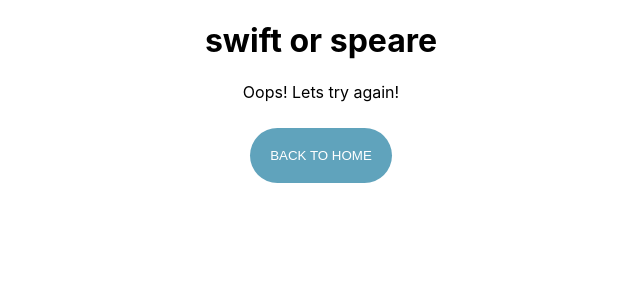
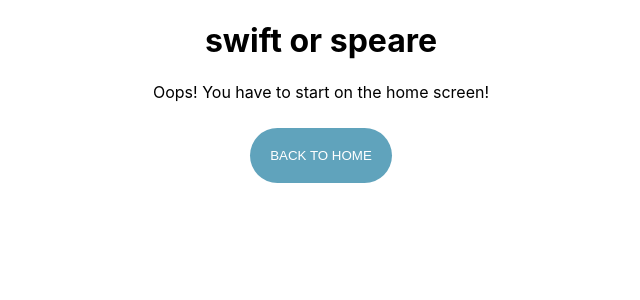
Before and after one commit to Ekaiman/swift-or-speare, a React (Create React App) app: page /game-begin in a window 1280 px wide. Shown: the top 300 px of the page, without its empty margins (319-959 px from the left). Built offline with nearby package versions, Linux system fonts and the light colour scheme; no server answers.

Commit message:
Add class names

```diff
--- a/src/components/GameScreen/GameScreen.js
+++ b/src/components/GameScreen/GameScreen.js
@@ -15,17 +15,17 @@ const GameScreen = ({
     <div>
       {isEndGame && (
         <div>
-          <p>Oops! Lets try again!</p>
+          <p>Oops, you cant go back!</p>
           <Link to='/'>
-            <button>Back to Home</button>
+            <button className='home-button'>Back to Home</button>
           </Link>
         </div>
       )}
       {timer === 30 && (
         <div>
-          <p>Oops! Lets try again!</p>
+          <p>Oops! You have to start on the home screen!</p>
           <Link to='/'>
-            <button>Back to Home</button>
+            <button className='home-button'>Back to Home</button>
           </Link>
         </div>
       )}
```
